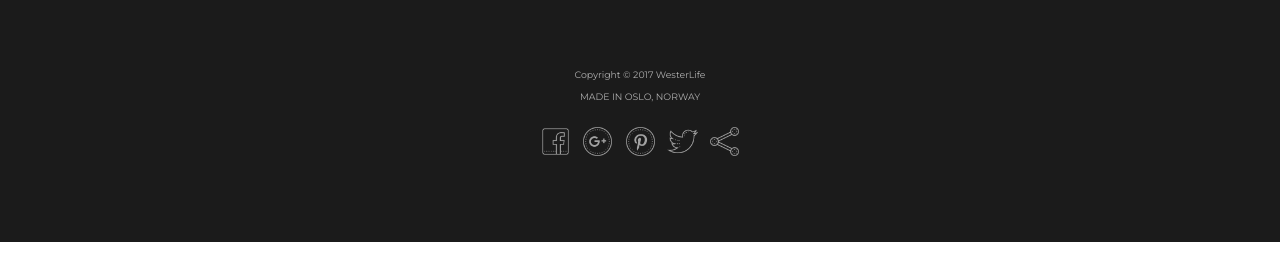
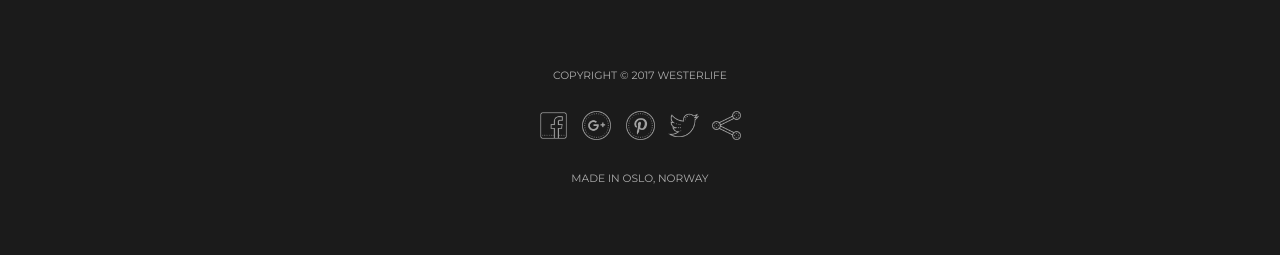
Before and after one commit to rxstad/Webprosjekt21, a PHP site: page / in a window 1280 px wide. Shown: the part 2050-2305 px from the top of the page. Run offline with PHP 8.4, Linux system fonts and the light colour scheme; some libraries are stand-ins or nearby versions.

Commit message:
Footer fix
Flyttet på plassen på teksten / mekka at den blir uppercase +
tekststørrelse

```diff
--- a/footer.php
+++ b/footer.php
@@ -2,15 +2,13 @@
 	<div class="inner_footer">
 
 				Copyright © <?php echo date("Y"); ?> WesterLife
-				<br><br>
-				MADE IN OSLO, NORWAY
 				<br><br><br>
 				<img src="img/icons/Facebook.png" width="35px" class="footer_social_img">&nbsp;&nbsp;
 				<img src="img/icons/GooglePlus.png" width="35px" class="footer_social_img">&nbsp;&nbsp;
 				<img src="img/icons/Pinterest.png" width="35px" class="footer_social_img">&nbsp;&nbsp;
 				<img src="img/icons/Twitter.png" width="35px" class="footer_social_img">&nbsp;&nbsp;
 				<img src="img/icons/Share.png" width="35px" class="footer_social_img">
-				<br><br>
-
+				<br><br><br>
+				Made in Oslo, Norway
 
 </div>
--- a/front_style.css
+++ b/front_style.css
@@ -63,7 +63,7 @@ input[type=text] {
 	font-family: 'Montserrat', sans-serif;
 	background: #fff;
 	padding-bottom: 5px;
-	opacity: 0.8;
+	opacity: 0.6;
 	padding-top: 10px;
 	padding-bottom: 10px;
 	padding-left: 5px;
@@ -131,6 +131,7 @@ input[type=submit]
 @media (max-width: 767px) {
   .fullscreen_bg {
     background: url('/img/vulkan.jpg') center center / cover no-repeat;
+    background: #000;
   }
 
   .fullscreen_bg_video {
--- a/main_style.css
+++ b/main_style.css
@@ -79,10 +79,11 @@ h3 {
 	width: 100%;
 	height: auto;
 	color: #AEAEAE;
-	font-size: 7pt;
+	font-size: 8pt;
 	padding-top: 50px;
 	padding-bottom: 70px;
 	font-family: 'Montserrat',sans-serif;
+	text-transform: uppercase;
 }
 .inner_footer {
 	max-width: 800px;
```
